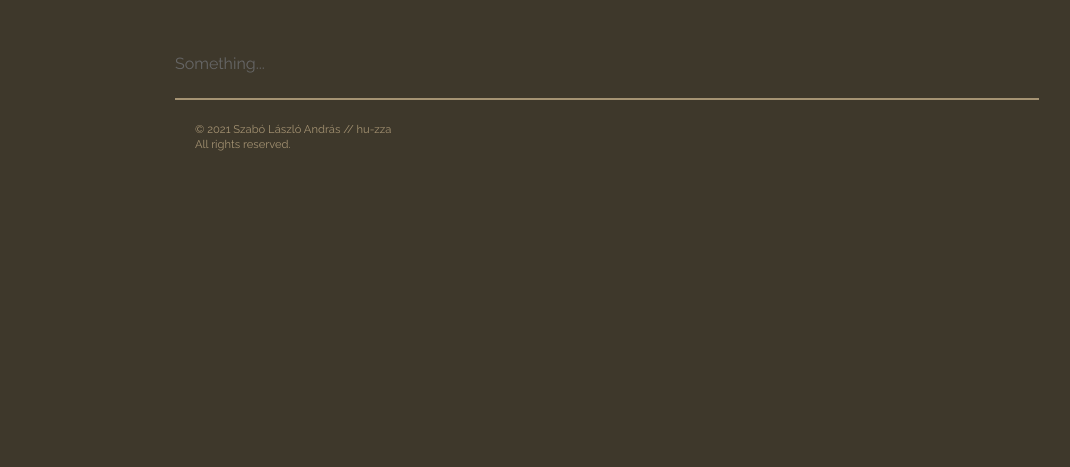
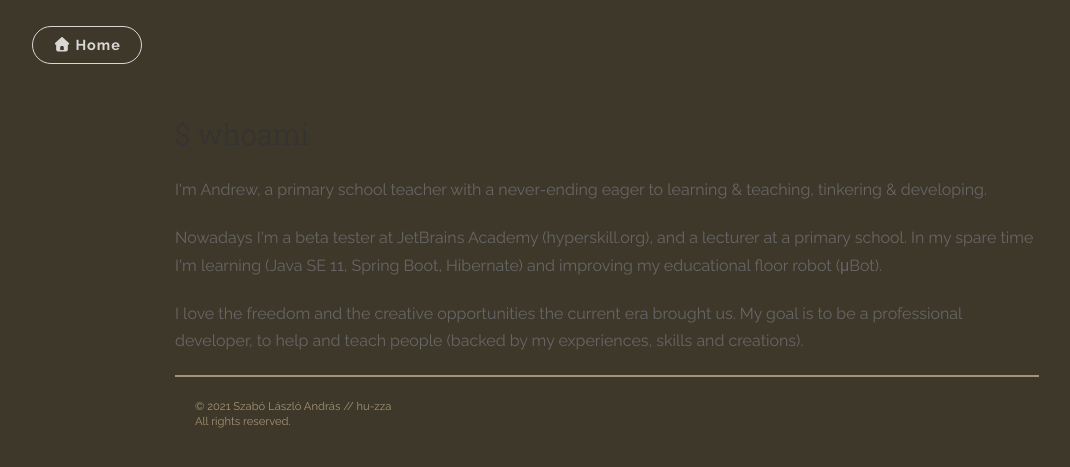
Before and after one commit to hu-zza/hu-zza.github.io, a Jekyll site: the page built from whoami.html, in a window 1280 px wide. Shown: the top 467 px of the page, without its empty margins (33-1103 px from the left). Built offline with Jekyll 4.4.1, drawn with Linux system fonts in a browser that asks for light colours; nearby versions of some CDN libraries; library files that are not in the unit come from our copies.

Commit message:
whoami v0.1

```diff
--- a/_config.yml
+++ b/_config.yml
@@ -1,11 +1,11 @@
 remote-theme: hu-zza/hu-zza.github.io
 
 # Site settings
+URL: 'https://zza.hu'
+baseurl: 'https://hu-zza.github.io'
 title: 'Szabó László András // hu-zza'
 keywords: 'Szabó László András, hu-zza, μBot, Java'
 description: 'This is a link collection about me: My Java and other (μBot) projects, social pages, etc.'
-url: 'https://zza.hu'
-#baseurl: 'https://hu-zza.github.io'
 background: '/images/cover.jpg'
 font_awesome: '03e56b669f.js'
 
@@ -25,8 +25,8 @@ author:
         title: 'Me and my darling :-)'
     description: 'Making beta tests at JetBrains Academy, working on the project&nbsp;<a href="https://zza.hu/uBot"
                   target="_blank" class="inline-link" title="Link to the project page of the μBot">μBot</a> and
-                  learning Java, Spring, JUnit,&nbsp;... 24/7 ;-) <a href="https://whoami.zza.hu" target="_blank"
-                  class="inline-link" title="Link to my full introduction">Read my introduction</a>'
+                  learning Java, Spring, JUnit,&nbsp;... 24/7 ;-) <a href="https://whoami.zza.hu" class="inline-link"
+                  title="Link to my full introduction">Read my introduction</a>'
     github_username: 'hu-zza'
     linkedin_username: 'hu-zza'
     credly_username: 'hu-zza'
--- a/_includes/about_header.html
+++ b/_includes/about_header.html
@@ -1,62 +1,7 @@
-<!--    <span class="mobile btn-mobile-menu projects-button">
-      <i class="far fa-times-circle btn-mobile-close__icon"></i>
-    </span>
-
-    <header class="panel-cover" style="background-image: url({{ site.baseurl }}{{ site.background }})">
-      <div class="panel-main">
-
-        <div class="panel-main__inner panel-inverted">
-        <div class="panel-main__content">
-            <a href="{{ site.baseurl }}{{ site.author.picture.link }}" data-featherlight="{{ site.baseurl }}{{ site.author.picture.link }}">
-                <img src="{{ site.baseurl }}{{ site.author.picture.link }}" class="user-image" alt="{{ site.author.picture.title }}" title="{{ site.author.picture.title }}">
-            </a>
-            <h1 class="panel-cover__title panel-title"><span title="My last name: {{ site.author.lastName }}">{{ site.author.lastName }}</span> <span title="My first name: {{ site.author.firstName }}">{{ site.author.firstName }}</span></h1>
-            <hr class="panel-cover__divider">
-            <p class="panel-cover__description">{{ site.author.description }}</p>
-            <hr class="panel-cover__divider panel-cover__divider--secondary">
-
-            <div class="navigation-wrapper">
-
-              <nav class="cover-navigation navigation--social visible">
-                <ul class="navigation">
-
-                  {% if site.author.github_username %}<li class="navigation__item">
-                    <a href="https://www.github.com/{{ site.author.github_username }}" title="{{ site.author.github_username }} on GitHub" target="_blank">
-                      <i class="fab fa-github fa-lg"></i>
-                      <span class="label">GitHub</span>
-                    </a>
-                  </li>{% endif %}
-
-                  {% if site.author.linkedin_username %}<li class="navigation__item">
-                    <a href="https://www.linkedin.com/in/{{ site.author.linkedin_username }}" title="{{ site.author.linkedin_username }} on LinkedIn" target="_blank">
-                      <i class="fab fa-linkedin fa-lg"></i>
-                      <span class="label">LinkedIn</span>
-                    </a>
-                  </li>{% endif %}
-
-                  {% if site.author.credly_username %}<li class="navigation__item">
-                    <a href="https://www.credly.com/users/{{ site.author.credly_username }}" title="{{ site.author.credly_username }} on Credly" target="_blank">
-                      <i class="fas fa-certificate fa-lg"></i>
-                      <span class="label">Credly</span>
-                    </a>
-                  </li>{% endif %}
-
-                  <li class="navigation__item" id="id"></li>
-                  <li class="navigation__item primary--min"><a href="{{ site.author.highlight.url }}" target="_blank" title="{{ site.author.highlight.title }}" class="panel-button" style="{{ site.author.highlight.abbr.style }}">{{ site.author.highlight.abbr.content }}</a></li>
-                  <li class="navigation__item primary--min"><a href="https://www.github.com/{{ site.author.github_username }}" target="_blank" title="Link to my projects" class="panel-button projects-button"><i class="fas fa-file-code fa-lg"></i></a></li>
-
-                </ul>
-              </nav>
-
-              <nav class="cover-navigation navigation--primary visible">
-                <ul class="navigation">
-                  <li class="navigation__item"><a href="{{ site.author.highlight.url }}" target="_blank" title="{{ site.author.highlight.title }}" class="panel-button" style="{{ site.author.highlight.txt.style }}">{{ site.author.highlight.txt.content }}</a></li>
-                  <li class="navigation__item"><a href="https://www.github.com/{{ site.author.github_username }}" target="_blank" title="Link to my projects" class="panel-button projects-button"><i class="fas fa-file-code fa-lg"></i>&nbsp;Projects</a></li>
-                </ul>
-              </nav>
-            </div>
-          </div>
-        </div>
-        <div class="panel-cover--overlay"></div>
-      </div>
-    </header>-->
+    <header>
+      <nav class="standalone-navigation-header">
+        <ul class="navigation">
+          <li class="navigation__item"><a href="{{ site.URL }}" target="_blank" title="Link to the home page of my website" class="panel-button"><i class="fas fa-home"></i>&nbsp;Home</a></li>
+        </ul>
+      </nav>
+    </header>
--- a/_includes/head.html
+++ b/_includes/head.html
@@ -32,7 +32,7 @@
     <meta property="og:image:width" content="{{ site.author.picture.width }}" />
     <meta property="og:image:height" content="{{ site.author.picture.height }}" />
 
-    <meta property="og:url" content="{{ site.url }}" />
+    <meta property="og:url" content="{{ site.URL }}" />
     <meta property="og:description" content="{% if page.excerpt %}{{ page.excerpt | strip_html }}{% else %}{{ site.description }}{% endif %}">
 
 
@@ -62,7 +62,7 @@
 
 
     <link rel="stylesheet" href="{{ site.baseurl }}/css/main.css?{{site.time | date: '%s%N'}}">
-    <link rel="canonical" href="{% if page.canonical %}{{ page.canonical }}{% else %}{{ page.url | replace:'index.html','' | prepend: site.baseurl | prepend: site.url }}{% endif %}">
+    <link rel="canonical" href="{% if page.canonical %}{{ page.canonical }}{% else %}{{ page.url | replace:'index.html','' | prepend: site.baseurl | prepend: site.URL }}{% endif %}">
 
     <link href="{{ site.baseurl }}/lib/featherlight.min.css?{{site.time | date: '%s%N'}}" type="text/css" rel="stylesheet" />
     <script defer src="{{ site.baseurl }}/lib/fontawesome/js/all.js?{{site.time | date: '%s%N'}}"></script>
--- a/_sass/uno.scss
+++ b/_sass/uno.scss
@@ -340,7 +340,7 @@ hr {
 	/*max-width: none;*/
     max-width: 100%;
 	height: 100%;
-	background: url(../images/background-cover.jpg) top left no-repeat #666666;
+	background: url(../images/cover.jpg) top left no-repeat #666666;
 	background-size: cover; }
 
 .panel-cover--collapsed {
--- a/css/main.scss
+++ b/css/main.scss
@@ -65,6 +65,18 @@ pre.highlight code,
     display: block;
 }
 
+.standalone-navigation-header {
+    display: flex;
+    justify-content: space-between;
+    width: 90%;
+    margin: 20px 5% 30px 5%;
+}
+
+.standalone-navigation-header .navigation li {
+    display: inline-block;
+    width: auto;
+    padding: 1px;
+}
 
 .navigation--primary {
     display: inline-block;
--- a/whoami.html
+++ b/whoami.html
@@ -2,6 +2,7 @@
 layout: 'about'
 robots: 'all'
 ---
-        <p>
-            Something...
-        </p>
+        <h3>$ whoami</h3><br>
+        <p>I'm Andrew, a primary school teacher with a never-ending eager to learning & teaching, tinkering & developing.</p>
+        <p>Nowadays I'm a beta tester at JetBrains Academy (hyperskill.org), and a lecturer at a primary school. In my spare time I'm learning (Java SE 11, Spring Boot, Hibernate) and improving my educational floor robot (μBot).</p>
+        <p>I love the freedom and the creative opportunities the current era brought us. My goal is to be a professional developer, to help and teach people (backed by my experiences, skills and creations).</p>
```
